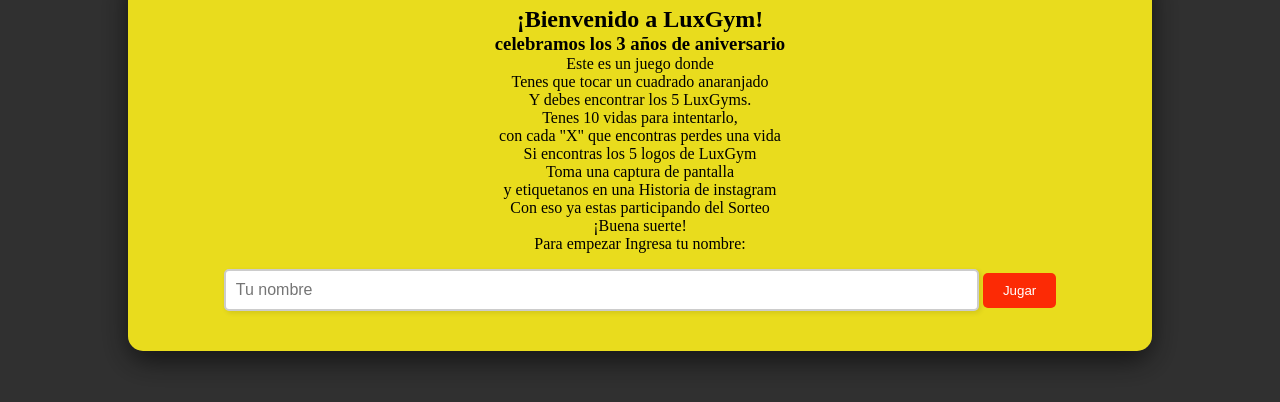
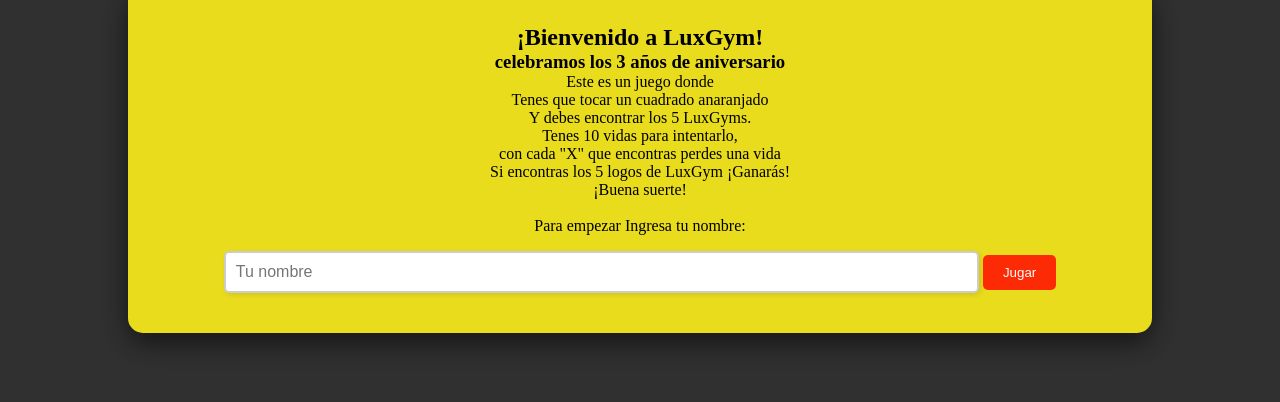
Before and after one commit to CristianLorenzo11/gameCL, a plain HTML site: page index.html in a window 1280 px wide. Shown: the part 242-644 px from the top of the page. Drawn offline with Linux system fonts and the light colour scheme.

Commit message:
Add files via upload

```diff
--- a/index.html
+++ b/index.html
@@ -47,11 +47,10 @@
         <p>Y debes encontrar los 5 LuxGyms.</p>
         <p>Tenes 10 vidas para intentarlo,</p>
         <p>con cada "X" que encontras perdes una vida</p>
-        <p>Si encontras los 5 logos de LuxGym</p>
-        <P>Toma una captura de pantalla</P>
-        <p>y etiquetanos en una Historia de instagram</p>
-        <p>Con eso ya estas participando del Sorteo</p>
+        <p>Si encontras los 5 logos de LuxGym ¡Ganarás!</p>
+
         <p> ¡Buena suerte!</p>
+        <br>
         <!-- Agregamos el campo para ingresar el nombre -->
         <label for="player-name">Para empezar Ingresa tu nombre:</label>
         <input type="text" id="player-name" placeholder="Tu nombre" required>
```
